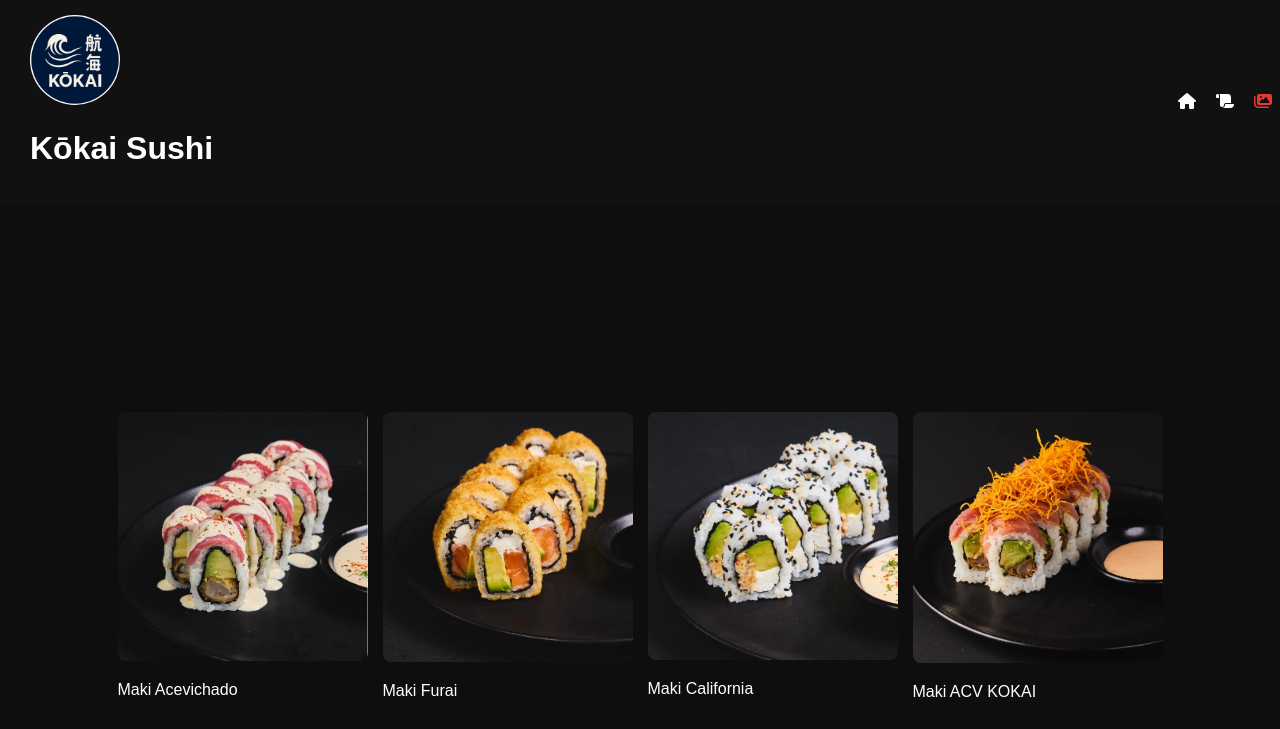
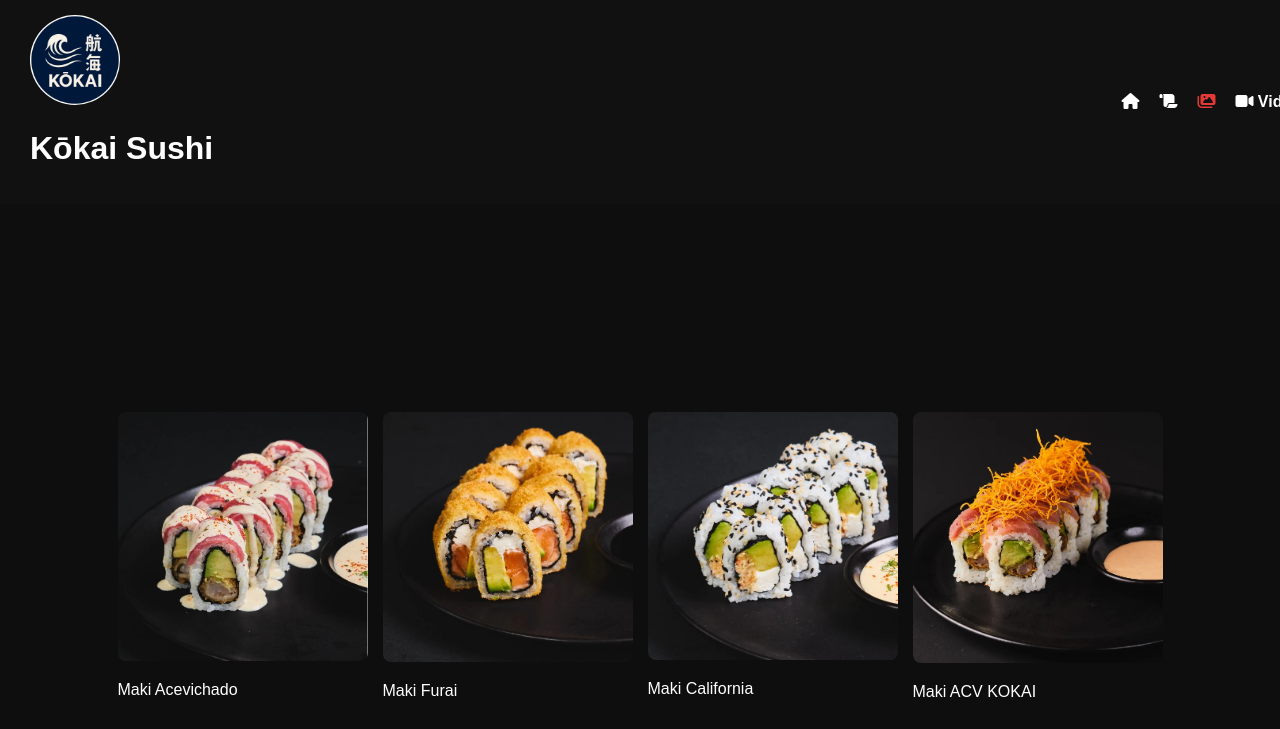
Before and after one commit to nicelousantay-oss/kokai-sushi, a plain HTML site: page galeria.html in a window 1280 px wide. Shown: the top 729 px of the page. Drawn offline with Linux system fonts and the light colour scheme.

```diff
--- a/galeria.html
+++ b/galeria.html
@@ -21,7 +21,7 @@
         <li><a href="index.html"><i class="fas fa-home"></i></a></li>
         <li><a href="blog.html"><i class="fas fa-scroll"></i></a></li>
         <li><a href="galeria.html" class="activo"><i class="fas fa-images"></i></a></li>
-        <li><a href="videos.html"><i class="fas fa-video"></i></a></li>
+         <li><a href="videos.html"><i class="fas fa-video"></i> Videos</a></li>
       </ul>
     </nav>
   </header>
```
